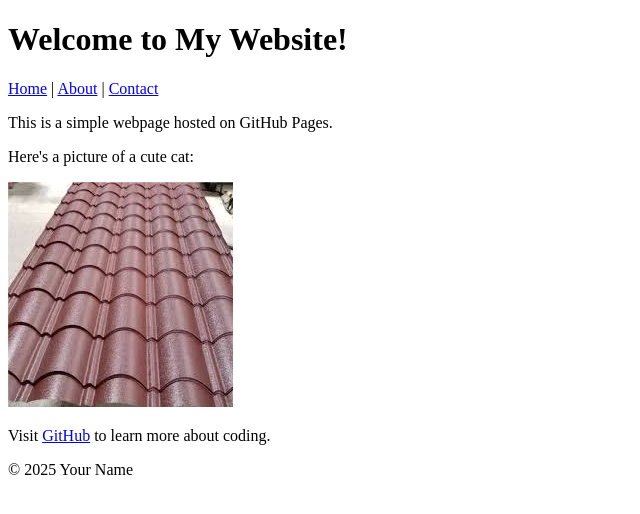
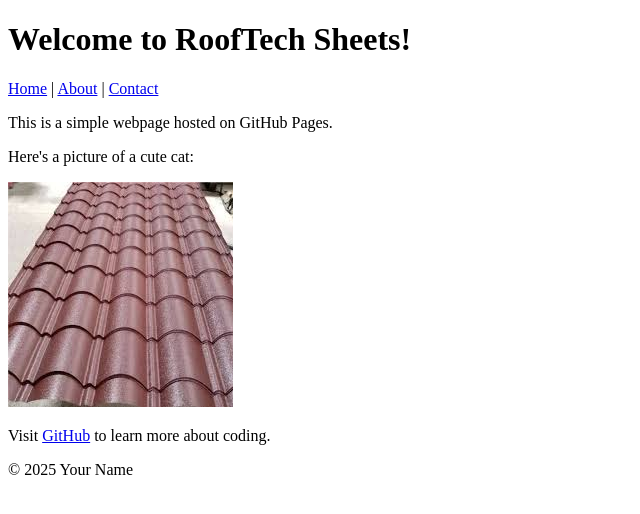
Before and after one commit to bida24-341/RoofTech-Sheets, a plain HTML site: page index.html in a window 1280 px wide. Shown: the whole page, without its empty margins (0-640 px from the left). Drawn offline with Linux system fonts and the light colour scheme.

Commit message:
Update index.html

```diff
--- a/index.html
+++ b/index.html
@@ -8,7 +8,7 @@
 
 <meta name="viewport" content="width=device-width, initial-scale=1.0">
 
-<title>My First GitHub Page</title>
+<title>RoofTech Sheets</title>
 
 </head>
 
@@ -16,7 +16,7 @@
 
 <header>
 
-<h1>Welcome to My Website!</h1>
+<h1>Welcome to RoofTech Sheets!</h1>
 <nav>
 
 <a href="index.html">Home</a> |
```
